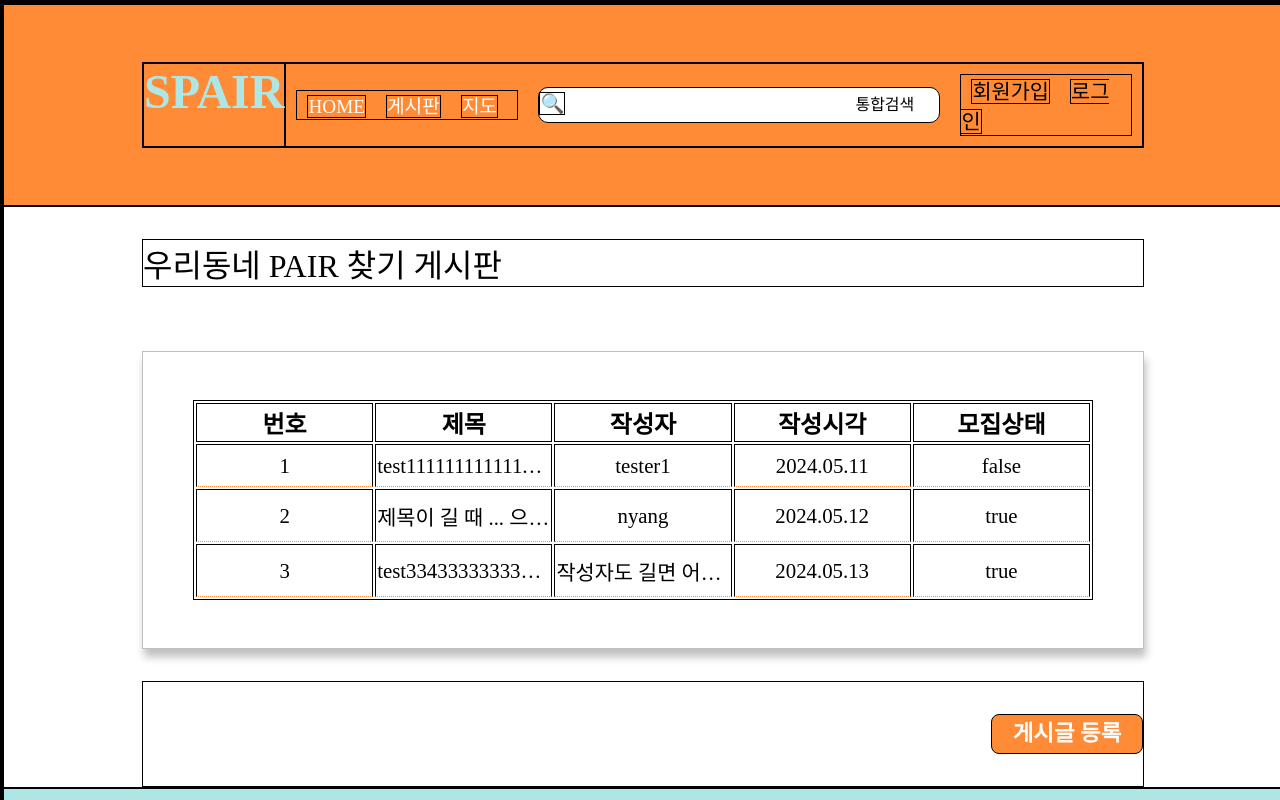
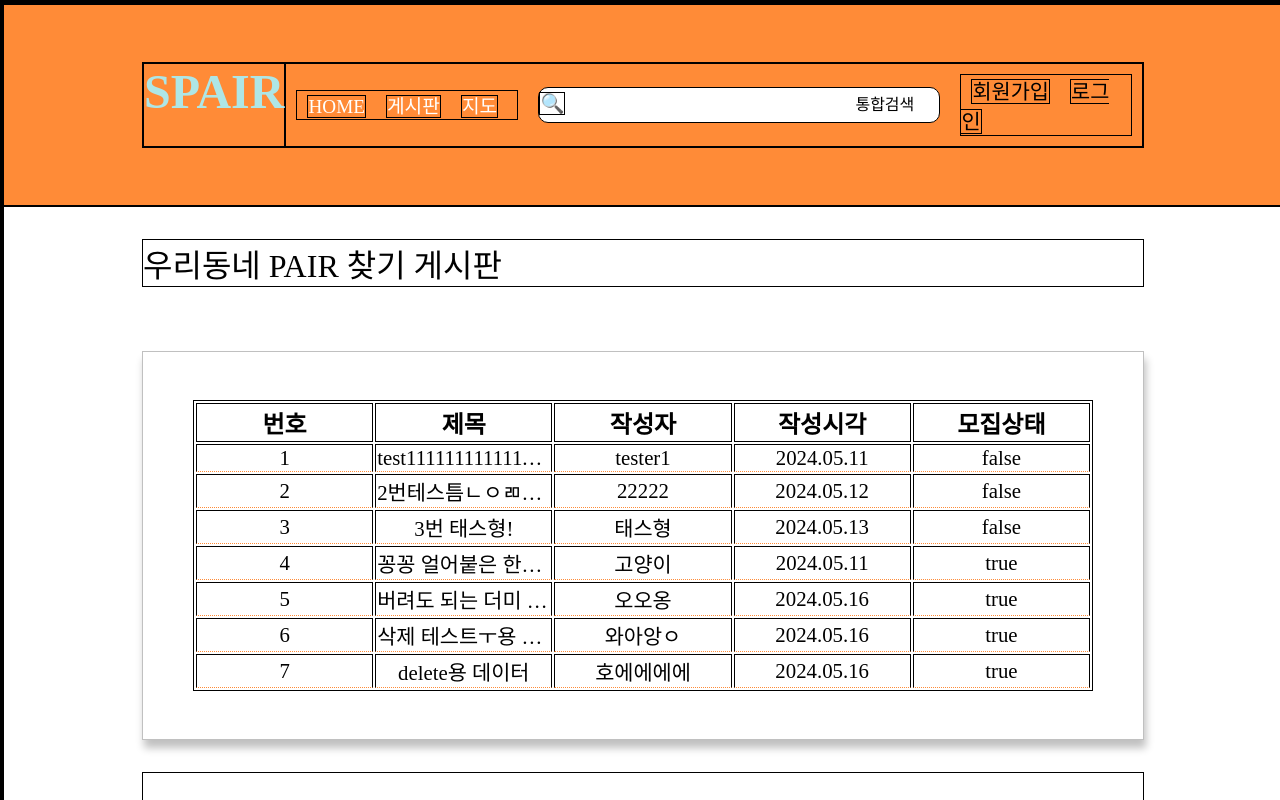
Before and after one commit to seoh77/Spair, a Vue app in the folder front/spair-project/: page /board in a window 1280 px wide. Shown: the top 800 px of the page. Built offline with nearby package versions, Linux system fonts and the light colour scheme; a web font is replaced by a local one.

Commit message:
:recycle: Refactor: 임시데이터 수정으로 코드 리펙토링

```diff
--- a/front/spair-project/src/components/board/BoardList.vue
+++ b/front/spair-project/src/components/board/BoardList.vue
@@ -18,7 +18,7 @@
                     </td> -->
                     <td>{{  board.title }}</td>
                     <td>{{  board.writer }}</td>
-                    <td>{{  board.regDate }}</td>
+                    <td>{{  board.created_date }}</td>
                     <td>{{  board.status }}</td>
                 </tr>
             </tbody>
--- a/front/spair-project/src/stores/board.js
+++ b/front/spair-project/src/stores/board.js
@@ -8,23 +8,93 @@ export const useBoardStore = defineStore('board', () => {
       id: 1,
       title: "test1111111111111111111111111111111111111111111111111",
       writer: "tester1",
-      regDate: "2024.05.11",
       status: false,
+      recruitment_num: 2,
+      gender: 1,
+      exercise_type: "PT",
+      price: 70000,
+      road_address: "서울특별시 강남구 테헤란로123-1",
+      created_date: "2024.05.11",
+      content: "역삼동에 위치한 SSAFY헬스장에서 그룹PT 같이 하실 분 모집합니다.Lorem ipsum dolor, sit amet consectetur adipisicing elit. Est distinctio autem sequi laboriosam. Ea vero voluptatum exercitationem repellat dolores tempora quisquam ab excepturi impedit non cupiditate, nihil odit nam dicta.Lorem ipsum dolor, sit amet consectetur adipisicing elit. Est distinctio autem sequi laboriosam. Ea vero voluptatum exercitationem repellat dolores tempora quisquam ab excepturi impedit non cupiditate, nihil odit nam dicta. "
     },
     {
       id: 2,
-      title: "제목이 길 때 ... 으로 표시될 고양",
-      writer: "nyang",
-      regDate: "2024.05.12",
-      status: true,
+      title: "2번테스틈ㄴㅇㄻㄴㅇㄻㅇㄻㅇㄴㄹ",
+      writer: "22222",
+      status: false,
+      recruitment_num: 3,
+      gender: 2,
+      exercise_type: "필라테스",
+      price: 40000,
+      road_address: "서울특별시 금천구",
+      created_date: "2024.05.12",
+      content: "가산디지털단지에서 필라테스 그룹 수업 2인 같이해요. Lorem ipsum dolor, sit amet consectetur adipisicing elit. Est distinctio autem sequi laboriosam. Ea vero voluptatum exercitationem repellat dolores tempora quisquam ab excepturi impedit non cupiditate, nihil odit nam dicta.Lorem ipsum dolor, sit amet consectetur adipisicing elit. Est distinctio autem sequi laboriosam. Ea vero voluptatum exercitationem repellat dolores tempora quisquam ab excepturi impedit non cupiditate, nihil odit nam dicta. "
     },
     {
       id: 3,
-      title: "test3343333333333333333333",
-      writer: "작성자도 길면 어떻게 되는거지",
-      regDate: "2024.05.13",
+      title: "3번 태스형!",
+      writer: "태스형",
+      status: false,
+      recruitment_num: 4,
+      gender: 1,
+      exercise_type: "기타",
+      price: 20000,
+      road_address: "경기도 부천시 원미구",
+      created_date: "2024.05.13",
+      content: "부천에서 배드민턴 같이해요!~~ Lorem ipsum dolor, sit amet consectetur adipisicing elit. Est distinctio autem sequi laboriosam. Ea vero voluptatum exercitationem repellat dolores tempora quisquam ab excepturi impedit non cupiditate, nihil odit nam dicta.Lorem ipsum dolor, sit amet consectetur adipisicing elit. Est distinctio autem sequi laboriosam. Ea vero voluptatum exercitationem repellat dolores tempora quisquam ab excepturi impedit non cupiditate, nihil odit nam dicta."
+    },
+    {
+      id: 4,
+      title: "꽁꽁 얼어붙은 한강위로 고양이가 걸어다닙니다. ",
+      writer: "고양이",
       status: true,
-    }
+      recruitment_num: 2,
+      gender: 3,
+      exercise_type: "기타",
+      price: 30000,
+      road_address: "경기도 고양시",
+      created_date: "2024.05.11",
+      content: "고양이 최고 Lorem ipsum dolor, sit amet consectetur adipisicing elit. Est distinctio autem sequi laboriosam. Ea vero voluptatum exercitationem repellat dolores tempora quisquam ab excepturi impedit non cupiditate, nihil odit nam dicta."
+    },
+    {
+      id: 5,
+      title: "버려도 되는 더미 데이터 ㅇ오오오오옹오 ",
+      writer: "오오옹",
+      status: true,
+      recruitment_num: 2,
+      gender: 3,
+      exercise_type: "기타",
+      price: 30000,
+      road_address: "경기도 경기경기",
+      created_date: "2024.05.16",
+      content: "Lorem ipsum dolor, sit amet consectetur adipisicing elit. Est distinctio autem sequi laboriosam. Ea vero voluptatum exercitationem repellat dolores tempora quisquam ab excepturi impedit non cupiditate, nihil odit nam dicta."
+    },
+    {
+      id: 6,
+      title: "삭제 테스트ㅜ용 데이턽ㅌㄹㄾㄹ ",
+      writer: "와아앙ㅇ",
+      status: true,
+      recruitment_num: 2,
+      gender: 3,
+      exercise_type: "기타",
+      price: 30000,
+      road_address: "부산광역시 수영구",
+      created_date: "2024.05.16",
+      content: "Lorem ipsum dolor, sit amet consectetur adipisicing elit. Est distinctio autem sequi laboriosam. Ea vero voluptatum exercitationem repellat dolores tempora quisquam ab excepturi impedit non cupiditate, nihil odit nam dicta."
+    },
+    {
+      id: 7,
+      title: "delete용 데이터 ",
+      writer: "호에에에에",
+      status: true,
+      recruitment_num: 2,
+      gender: 3,
+      exercise_type: "기타",
+      price: 30000,
+      road_address: "부산광역시 수영구",
+      created_date: "2024.05.16",
+      content: "Lorem ipsum dolor, sit amet consectetur adipisicing elit. Est distinctio autem sequi laboriosam. Ea vero voluptatum exercitationem repellat dolores tempora quisquam ab excepturi impedit non cupiditate, nihil odit nam dicta."
+    },
   ])
 
   return { boardList }
```
